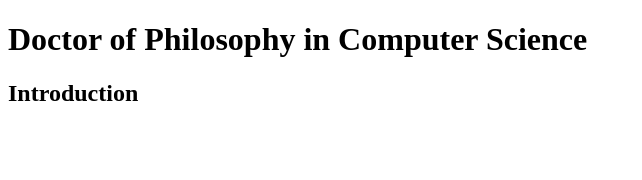
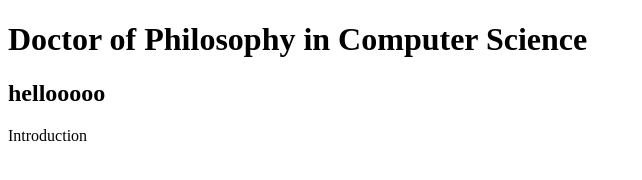
Before and after one commit to ALK03/ALK03.GITHUB.IO, a plain HTML site: page index.html in a window 1280 px wide. Shown: the whole page, without its empty margins (0-642 px from the left). Drawn offline with Linux system fonts and the light colour scheme.

Commit message:
Update index.html

```diff
--- a/index.html
+++ b/index.html
@@ -11,7 +11,8 @@
 </head>
   <body>
 <H1> Doctor of Philosophy in Computer Science</H1>
-<H2>
+<H2>hellooooo</H2>
+
 Introduction
   </body>
 </html>
```
